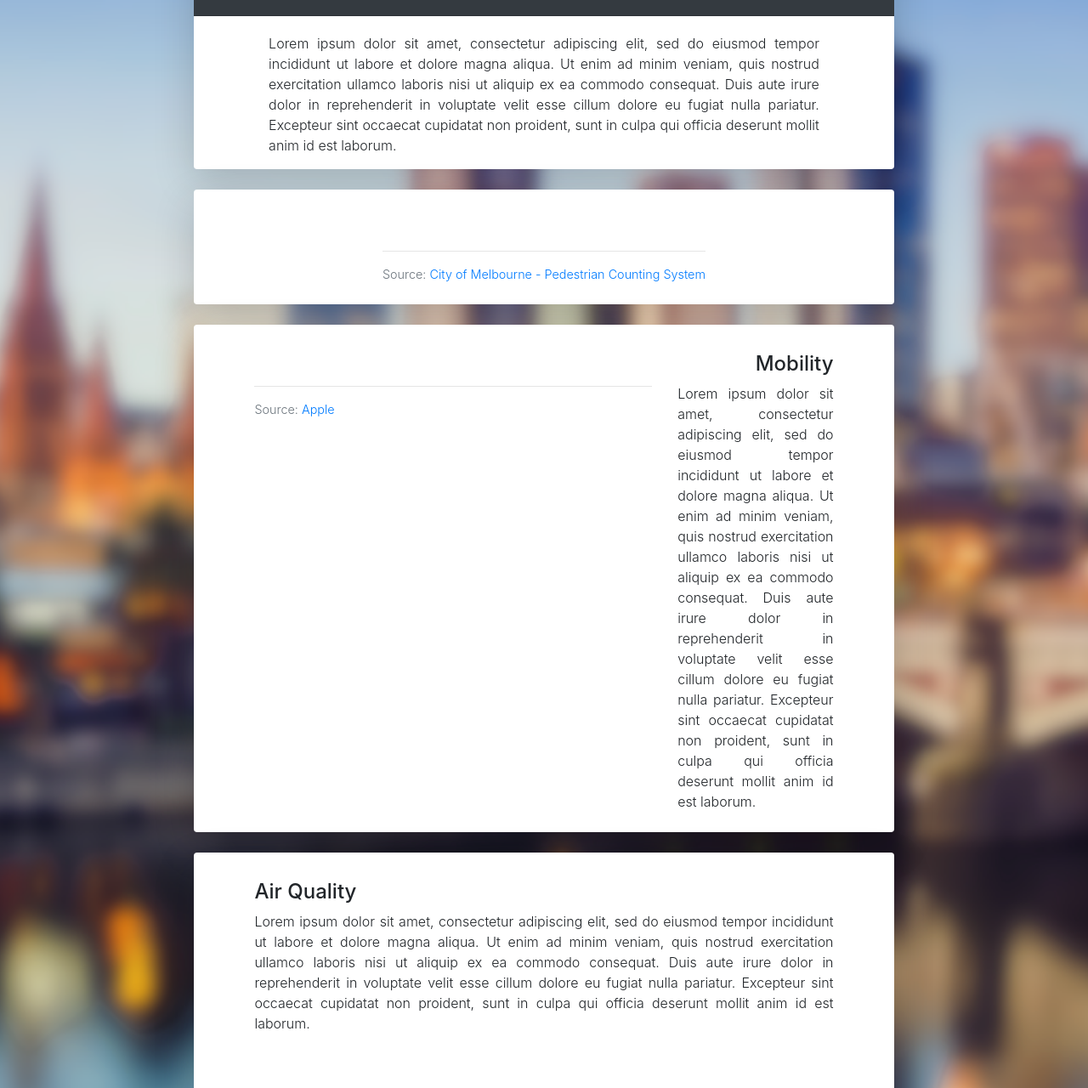
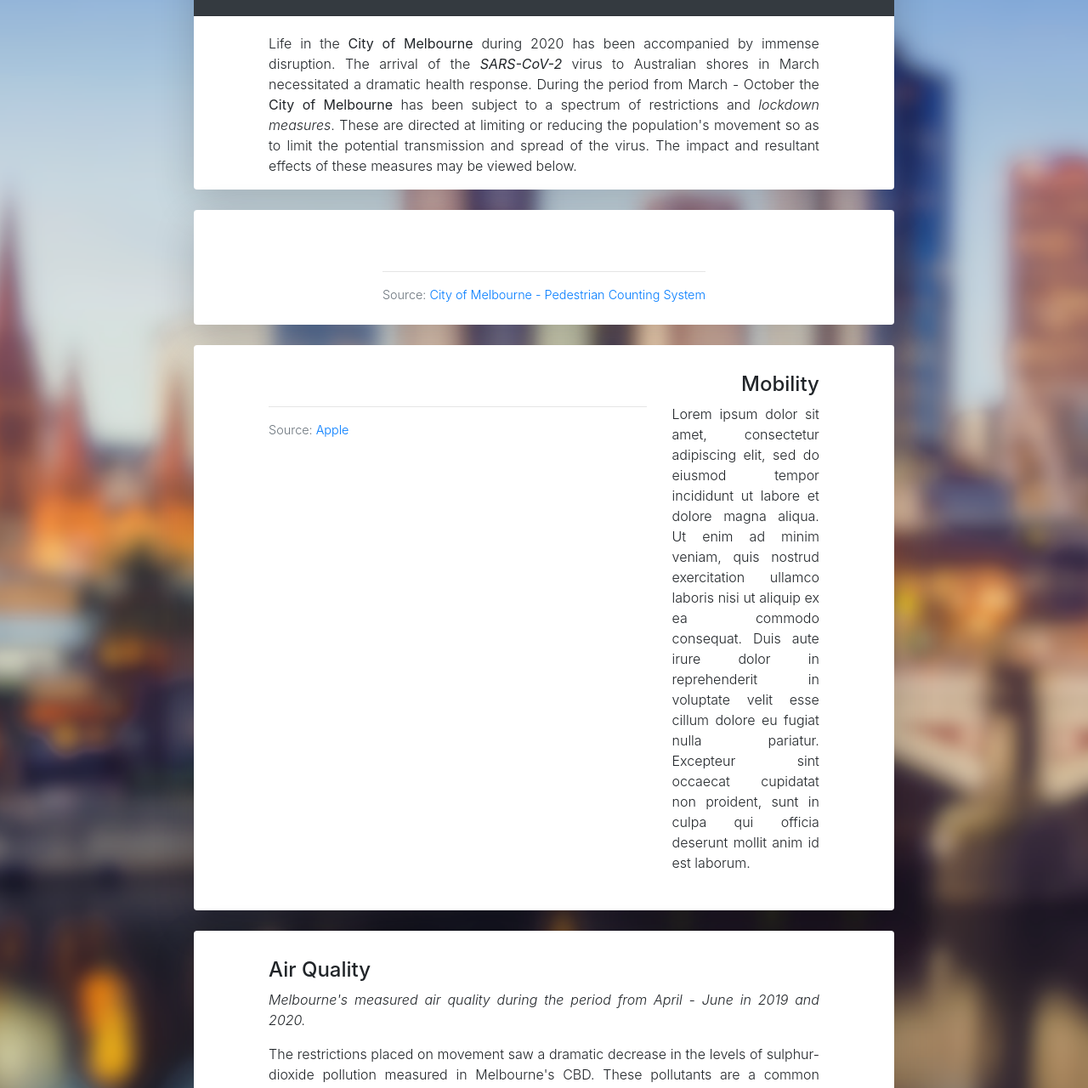
Before and after one commit to crcorbett/FIT3179, a plain HTML site: page index.html in a window 1280 px wide. Shown: the part 220-1500 px from the top of the page at 85% size. Drawn offline with nearby package versions, Linux system fonts and the light colour scheme; a script that the page names is missing.

Commit message:
Update index.html

```diff
--- a/index.html
+++ b/index.html
@@ -21,8 +21,8 @@
                     <div class="card border-0 shadow-lg">
                         <div class="card-header bg-dark text-white">
                             <div class="text-right">
-                                <a aria-label="Download crcorbett/FIT3179 on GitHub" class="github-button"
-                                   data-size="large" href="https://github.com/crcorbett/FIT3179/archive/master.zip">Download</a>
+                                <a aria-label="Follow crcorbett/FIT3179 on GitHub" class="github-button"
+                                   data-size="large" href="https://github.com/crcorbett/FIT3179/">Visit Project</a>
                             </div>
                             <div class="text-center"><h1 style="font-size: 4rem">Melbourne</h1>
                                 <h3>A city in lockdown</h3></div>
@@ -30,12 +30,17 @@
                         <div class="card-body pb-0 align-content-center">
                             <div class="row justify-content-center text-justify">
                                 <div class="col-10">
-                                    <p>Lorem ipsum dolor sit amet, consectetur adipiscing elit, sed do eiusmod tempor
-                                        incididunt ut labore et dolore magna aliqua. Ut enim ad minim veniam, quis
-                                        nostrud exercitation ullamco laboris nisi ut aliquip ex ea commodo consequat.
-                                        Duis aute irure dolor in reprehenderit in voluptate velit esse cillum dolore eu
-                                        fugiat nulla pariatur. Excepteur sint occaecat cupidatat non proident, sunt in
-                                        culpa qui officia deserunt mollit anim id est laborum.</p>
+                                    <p>Life in the <b>City of Melbourne</b> during 2020 has been accompanied by immense
+                                        disruption. The arrival
+                                        of the <b><i>SARS-CoV-2</i></b> virus to Australian shores in March necessitated
+                                        a dramatic
+                                        health response. During the period from
+                                        March - October the <b>City of Melbourne</b> has been subject to a spectrum of
+                                        restrictions and
+                                        <i>lockdown measures</i>. These are directed at limiting or reducing the
+                                        population's movement so
+                                        as to limit the potential transmission and spread of the virus. The impact and
+                                        resultant effects of these measures may be viewed below.</p>
                                 </div>
                             </div>
                         </div>
@@ -46,7 +51,7 @@
                             <div class="row pt-2 pb-2 justify-content-center">
                                 <div class="row">
                                     <div class="col-12">
-                                        <figure class="figure">
+                                        <figure class="figure text-center">
                                             <div id="pedestrian">
 
                                             </div>
@@ -71,7 +76,7 @@
                     </div>
                     <br>
                     <div class="card border-0 shadow-lg">
-                        <div class="card-block pt-4">
+                        <div class="card-body pt-4">
                             <div class="row pt-2 pb-2 justify-content-center">
                                 <div class="col-7">
                                     <figure class="figure">
@@ -109,22 +114,17 @@
                     </div>
                     <br>
                     <div class="card border-0 shadow-lg">
-                        <div class="card-block pt-4">
+                        <div class="card-body pt-4">
                             <div class="row pt-2 pb-2 justify-content-center">
                                 <div class="col-10">
                                     <div class="justify-content-center text-justify">
                                         <h4>Air Quality</h4>
                                         <p>
-                                            Lorem ipsum dolor sit amet, consectetur adipiscing elit, sed do eiusmod
-                                            tempor
-                                            incididunt ut labore et dolore magna aliqua. Ut enim ad minim veniam, quis
-                                            nostrud exercitation ullamco laboris nisi ut aliquip ex ea commodo
-                                            consequat.
-                                            Duis aute irure dolor in reprehenderit in voluptate velit esse cillum dolore
-                                            eu
-                                            fugiat nulla pariatur. Excepteur sint occaecat cupidatat non proident, sunt
-                                            in
-                                            culpa qui officia deserunt mollit anim id est laborum.
+                                            <i>Melbourne's measured air quality during the period from April - June in
+                                                2019 and 2020.</i></p>
+                                        <p> The restrictions placed on movement saw a dramatic decrease in the levels of
+                                            sulphur-dioxide pollution measured in Melbourne's CBD. These pollutants are
+                                            a common component of car exhaust emissions.
                                         </p>
                                     </div>
                                     <br>
@@ -150,7 +150,7 @@
                             </div>
                         </div>
                         <div class="card-footer pb-0 text-center">
-                            <p><b>Cooper Corbett 2020</b> | FIT3179</p>
+                            <p><b>Cooper Corbett 2020</b> | FIT3179 - Data Visualisation 2</p>
                         </div>
                     </div>
                 </div>
```
